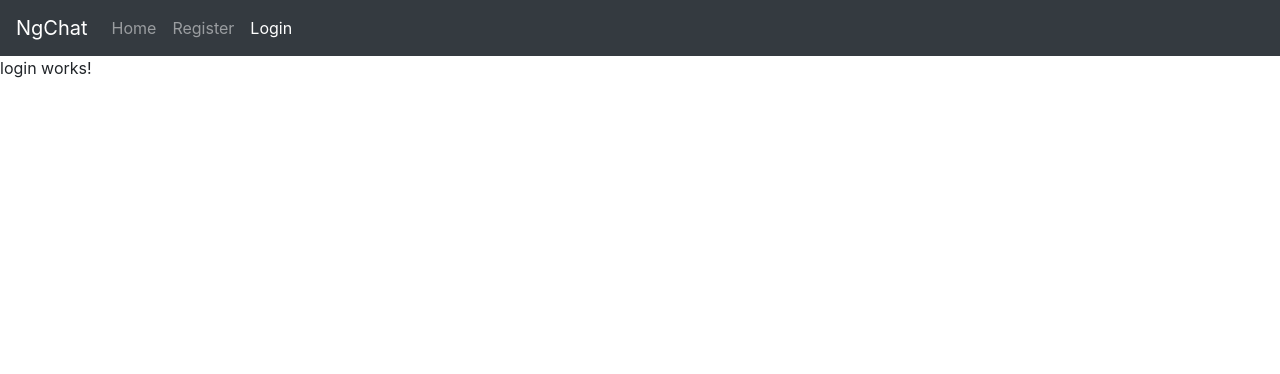
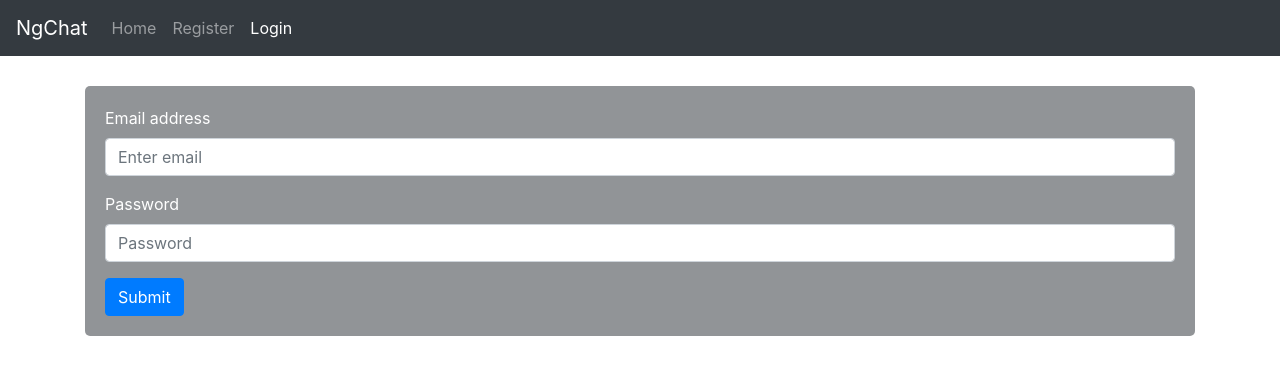
Before and after one commit to Jordomav/showcase, an Angular app: page /login in a window 1280 px wide. Shown: the top 374 px of the page. Built offline with nearby package versions, Linux system fonts and the light colour scheme.

Commit message:
users can login

```diff
--- a/src/app/app.component.ts
+++ b/src/app/app.component.ts
@@ -11,9 +11,10 @@
 export class AppComponent implements OnInit {
   constructor(private router: Router, private localStorage: LocalStorageService) {}
 
-  user: User;
+  get user(): any {
+    return this.localStorage.getItem('currentUser')
+  };
 
   ngOnInit() {
-   this.user = this.localStorage.getItem('currentUser');
   }
 }
--- a/src/app/login/login.component.css
+++ b/src/app/login/login.component.css
@@ -0,0 +1,6 @@
+#form-body {
+  background-color: rgba(52, 58, 64, 0.54);
+  padding: 20px;
+  border-radius: 5px;
+  color: #fff;
+}
--- a/src/app/login/login.component.html
+++ b/src/app/login/login.component.html
@@ -1,3 +1,15 @@
-<p>
-  login works!
-</p>
+<div class="container margin-top">
+  <div id="form-body">
+    <form (ngSubmit)="login()">
+      <div class="form-group">
+        <label for="exampleInputEmail1">Email address</label>
+        <input type="email" class="form-control" id="exampleInputEmail1" aria-describedby="emailHelp" name="email" placeholder="Enter email" [(ngModel)]="authUser.email">
+      </div>
+      <div class="form-group">
+        <label for="exampleInputPassword1">Password</label>
+        <input type="password" class="form-control" id="exampleInputPassword1" name="password" placeholder="Password" [(ngModel)]="authUser.password">
+      </div>
+      <button type="submit" class="btn btn-primary">Submit</button>
+    </form>
+  </div>
+</div>
--- a/src/app/login/login.component.ts
+++ b/src/app/login/login.component.ts
@@ -1,4 +1,7 @@
-import { Component, OnInit } from '@angular/core';
+import {Component, NgZone, OnInit} from '@angular/core';
+import {UserService} from "../services/user.service";
+import {Router} from "@angular/router";
+import {LocalStorageService} from "../services/local-storage.service";
 
 @Component({
   selector: 'app-login',
@@ -7,7 +10,21 @@
 })
 export class LoginComponent implements OnInit {
 
-  constructor() { }
+  authUser = {
+    email: '',
+    password: ''
+  };
+
+  login() {
+    this.userService.login(this.authUser).subscribe((res) => {
+      this.zone.run(() => {
+        this.localStorage.setItem('currentUser', res.user);
+      });
+      this.router.navigateByUrl('/');
+    });
+  }
+
+  constructor(private userService: UserService, private router: Router, private localStorage: LocalStorageService, private zone: NgZone) { }
 
   ngOnInit() {
   }
--- a/src/app/models/user.ts
+++ b/src/app/models/user.ts
@@ -1,4 +1,5 @@
 export class User {
+  id: string;
   name: string;
   email: string;
   password: string;
--- a/src/app/services/user.service.ts
+++ b/src/app/services/user.service.ts
@@ -1,6 +1,8 @@
 import { Injectable } from '@angular/core';
 import { LocalStorageService } from "./local-storage.service";
 import {User} from "../models/user";
+import { HttpClient, HttpHeaders } from '@angular/common/http';
+import { Observable } from 'rxjs';
 
 @Injectable({
   providedIn: 'root'
@@ -9,9 +11,15 @@
 
   user: User;
 
+  private apiUrl = 'http://localhost:3000';
+
+  login(authUser) {
+    return this.http.post(`${this.apiUrl}/userLogin`, authUser);
+  }
+
   getUser(){
     this.user = this.localStorage.getItem('currentUser');
   }
 
-  constructor(private localStorage: LocalStorageService) { }
+  constructor(private http: HttpClient, private localStorage: LocalStorageService) { }
 }
```
